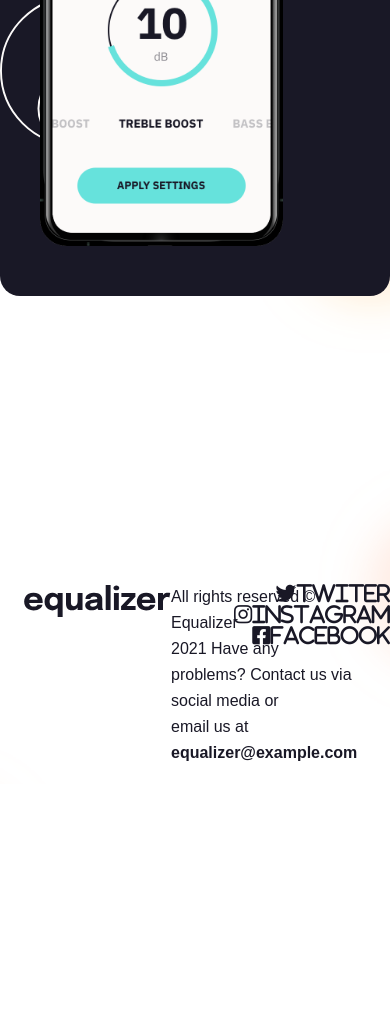
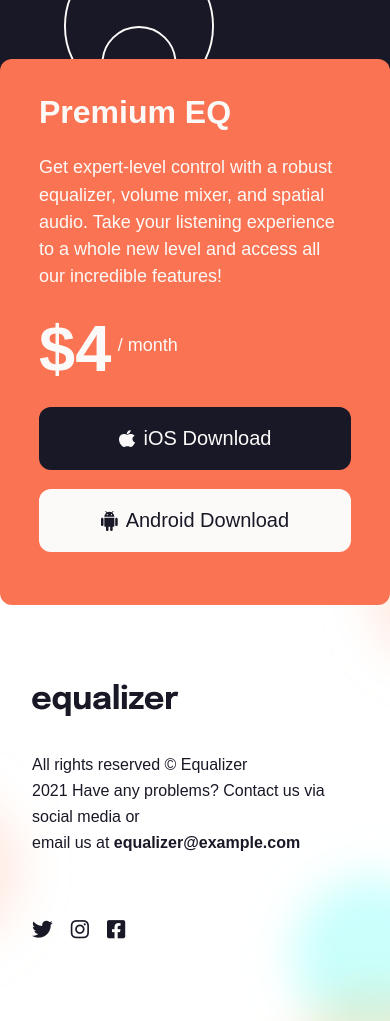
Before and after one commit to Hayfron24/Eqaulizer-landing-page, a plain HTML site: page index.html in a window 390 px wide. Shown: the part 959-1980 px from the top of the page. Before the commit the page ends 1743 px from the top, so only its background shows below. Drawn offline with Linux system fonts and the light colour scheme.

Commit message:
final work

```diff
--- a/assets/css/style.css
+++ b/assets/css/style.css
@@ -127,7 +127,7 @@ body {
     font-size: 2.5rem;
     font-weight: 700;
     line-height: 3.25rem;
-    margin: 1.5rem 0;
+    margin-bottom: 1.5rem 0;
 }
 .premium-content p{
     color: #FCFAF9;
@@ -143,10 +143,11 @@ body {
 .price-per-month span {
     color: #FCFAF9;
     /* background: green ; */
-    font-size: 3.8rem;
+    font-size: 4.0625rem;
     font-weight: 700;
 }
 .price-per-month p{
+    font-size: 1.25rem;
     padding-top: 1.3rem;
     padding-left: 0.4rem;
 
@@ -351,7 +352,6 @@ body {
         align-items: center ;
         justify-content: center ;
         margin-top: 0;
-        margin-bottom: 15rem;
         margin-left: 1.5rem;
         /* background: red; */
     }
@@ -366,17 +366,72 @@ body {
         line-height: 1.5rem;
     }
     .pattern{
+        left: 4rem;
+    }
+    .features-container{
+        margin-top: ;
+    }
+    .feature{
+        width: 209px;
+        height: 440px;
+        position: relative;
+        left: 6rem;
+        bottom: 34rem;
+    }
+    .premium-feature{
+        width: 100%;
+        height: 34.125rem;
         left: 0;
+        top: 25.5rem;
+    }
+    .premium-content{
+        margin: 40% auto;
+    }
+    .premium-content h2{
+        font-size: 2rem;
+        margin-bottom: 1rem;
+    }
+    .premium-content p{
+        font-size: 1.125rem;
+        line-height: 1.7rem;
+        font-weight: lighter;
+        margin-bottom: 1.3rem;
+    }
+    .price-per-month{
+        margin-bottom: 1.3rem;
+    }
+    .price-per-month button{
+        padding: 0rem;
+    }
+    .footer{
+        width: 100%;
+        flex-direction: column;
+        margin-top: 27rem;
+        margin-left: 2rem;
+        margin-bottom: 20rem;
+    }
+    .left-footer{
+        width: 80%;
+        height: inherit;
+        flex-direction: column;
+        justify-content: center;
+        margin-bottom: 4rem;
+    }
+    .left-footer #logo{
+        margin-left: 0;
+        margin-bottom: 2rem;
+    }
+    .right-footer{
+        width: 100%;
+        display: flex;
+    }
+    .right-footer i{
+        margin-left: 0;
+        margin-right: 1.125rem;
+        padding-bottom: 5rem;
     }
 
-    .feature{
-        height: 500px;
-        position: relative;
-        left: 2.5rem;
-        bottom: 25rem;
-    }
-    .premium-feature{
-        display: none ;
-    }
-}
+
+
+
 /* End of Mobile media query */
--- a/index.html
+++ b/index.html
@@ -41,9 +41,9 @@
                 <div class="copyright"><p>All rights reserved © Equalizer<br> 2021 Have any problems? Contact us via social media or <br> email us at <b>equalizer@example.com</b></p></div>
             </div>
             <div class="right-footer">
-                <a href="#" ><i class="fa-brands fa-twitter">twiter</i></a>
-                <a  href="#" ><i class="fa-brands fa-instagram">instagram</i></a>
-                <a href="#" ><i class="fa-brands fa-square-facebook">facebook</i></a>
+                <a href="#" ><i class="fa-brands fa-twitter"></i></a>
+                <a  href="#" ><i class="fa-brands fa-instagram"></i></a>
+                <a href="#" ><i class="fa-brands fa-square-facebook"></i></a>
             </div>
         </div>
     </div>
```
